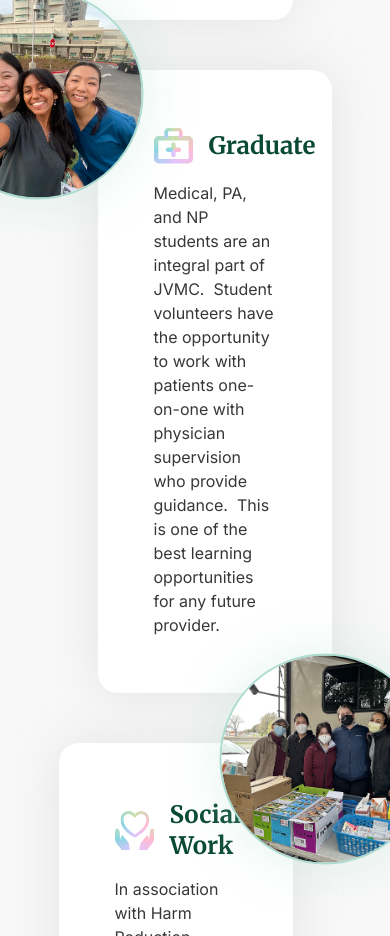
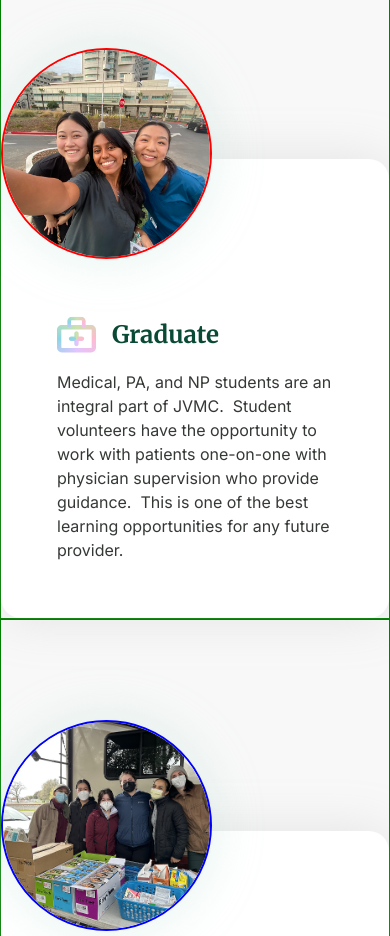
Before and after one commit to include-davis/jvmc, a Next.js app: page /about-us in a window 390 px wide. Shown: the part 3780-4716 px from the top of the page. Built offline with nearby package versions, Linux system fonts and the light colour scheme.

Commit message:
Fixing Clinic Roles mobile layout, progress commit

```diff
--- a/app/(pages)/_components/ClinicRolesCard/ClinicRolesCard.jsx
+++ b/app/(pages)/_components/ClinicRolesCard/ClinicRolesCard.jsx
@@ -20,11 +20,13 @@ export default function ClinicRolesCard({
           alt={imgAlt}
         />
       </div>
-      <div className={styles.cardTop}>
-        <Image src={icon} width={39} height={39} alt={iconAlt} />
-        <h3>{subheader}</h3>
+      <div className={styles.cardText}>
+        <div className={styles.cardTop}>
+          <Image src={icon} width={39} height={39} alt={iconAlt} />
+          <h3>{subheader}</h3>
+        </div>
+        <p> {description} </p>
       </div>
-      <p> {description} </p>
     </div>
   );
 }
--- a/app/(pages)/_components/ClinicRolesCard/ClinicRolesCard.module.scss
+++ b/app/(pages)/_components/ClinicRolesCard/ClinicRolesCard.module.scss
@@ -1,3 +1,5 @@
+@use "@/app/(pages)/_globals/mixins.scss";
+
 .page {
   display: flex;
   flex-direction: column;
@@ -9,14 +11,30 @@
 .card {
   width: 60%; // had to change this
   position: relative;
-  padding: 56px;
+
   flex-direction: column;
+  align-items: center;
+
+  h3 {
+    color: var(--emerald);
+  }
+
+  @include mixins.phone {
+    width: 100%;
+    margin-top: -50px;
+  }
+
+  border: 1px solid green;
+}
+
+.cardText {
   background-color: var(--white);
   box-shadow: var(--drop-shadow);
   border-radius: var(--card-border-radius);
+  padding: 56px;
 
-  h3 {
-    color: var(--emerald);
+  @include mixins.phone {
+    padding-top: calc(56px + 100px);
   }
 }
 
@@ -35,24 +53,51 @@
   border-radius: 50%;
   overflow: hidden;
   box-shadow: var(--drop-shadow-mint);
+
+  @include mixins.phone {
+    position: relative;
+  }
 }
 
 .card.left {
   margin-right: 10%;
 
+  @include mixins.phone {
+    margin-right: 0;
+  }
+
   .img {
+    border: 2px solid blue;
     top: 16px;
     right: -32px;
     transform: translate(50%, -50%); // moves 0, 0 point to center of image
+
+    @include mixins.phone {
+      transform: none;
+      top: 100px;
+      right: auto;
+      align-self: center;
+    }
   }
 }
 
 .card.right {
   margin-left: 10%;
 
+  @include mixins.phone {
+    margin-left: 0;
+  }
+
   .img {
+    border: 2px solid red;
     top: 24px;
     left: -60px;
     transform: translate(-50%, -50%); // moves 0, 0 point to center of image
+
+    @include mixins.phone {
+      transform: none;
+      top: 100px;
+      left: auto;
+    }
   }
 }
```
